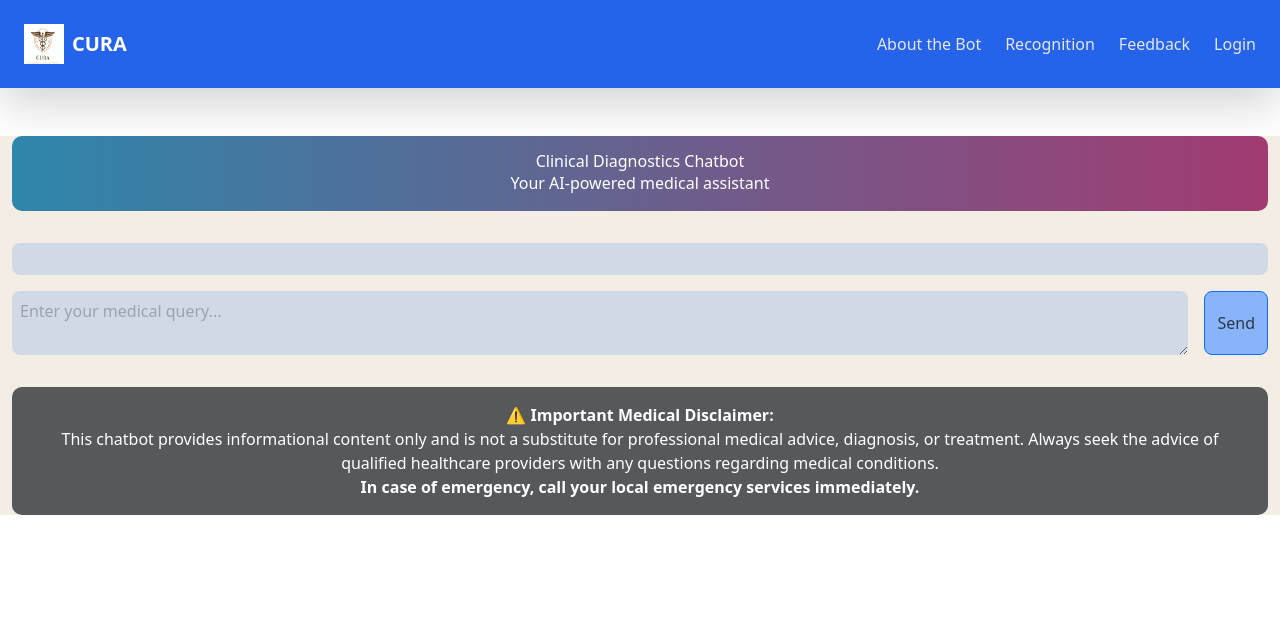
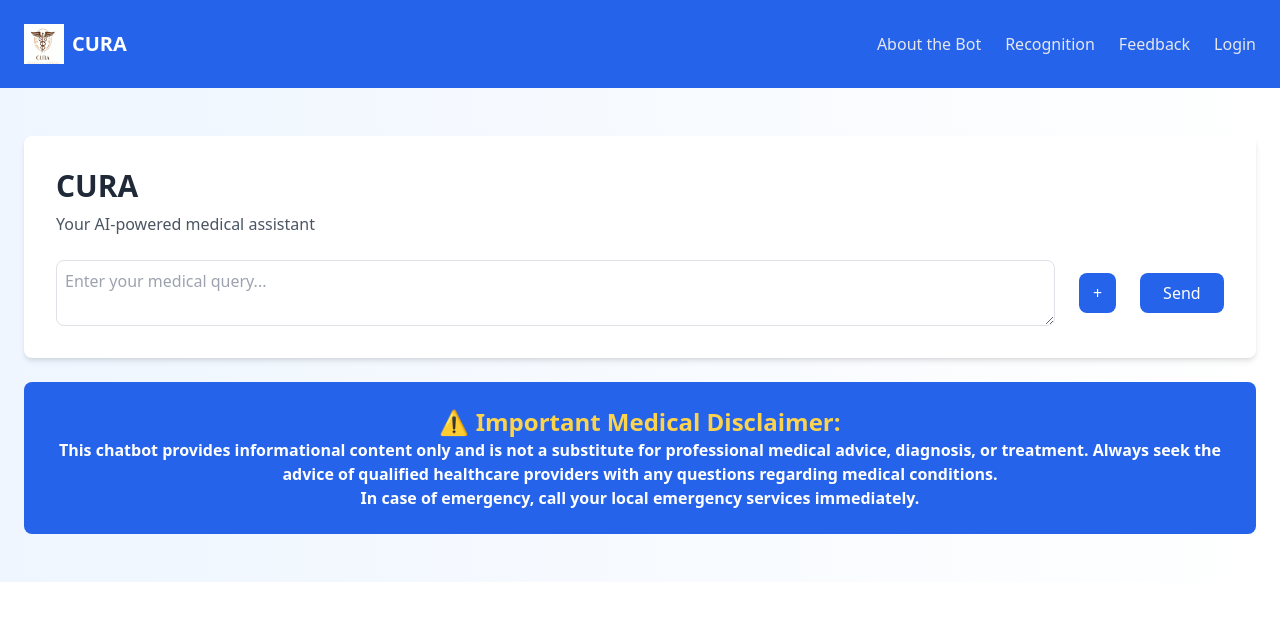
Before and after one commit to samkit511/medic, a React (Vite) app in the folder medic-landing/: page /chatbot in a window 1280 px wide. Shown: the top 620 px of the page. Built offline with nearby package versions, Linux system fonts and the light colour scheme.

Commit message:
Add requirements.txt, README.md, chatbot.css, and chatbot.jsx to main branch

```diff
--- a/medic-landing/src/components/chatbot.css
+++ b/medic-landing/src/components/chatbot.css
@@ -1,60 +1,27 @@
-/* src/components/Chatbot.css */
-.chatbot-container {
-  background-color: #F4EDE4; /* Warm beige */
-  color: #2D3748; /* Dark gray for text */
-}
-
-.main-header {
-  background: linear-gradient(90deg, #2E86AB, #A23B72);
-  padding: 1rem;
-  border-radius: 10px;
-  margin-bottom: 2rem;
-  text-align: center;
-}
-
-.main-header h1,
-.main-header p {
-  color: white;
-}
-
-.sidebar {
-  padding: 1rem;
-  background: #D1D9E6; /* Muted blue-gray */
-  border-radius: 8px;
-  margin-bottom: 1rem;
-}
-
-.chat-area {
-  max-height: 400px;
-  overflow-y: auto;
-  padding: 1rem;
-  background: #D1D9E6; /* Muted blue-gray */
-  border-radius: 8px;
-  margin-bottom: 1rem;
-}
-
-.chat-message {
-  padding: 10px;
-  border-radius: 8px;
-  margin: 5px 0;
-  color: #2D3748;
+.chat-message-wrapper {
+  display: flex;
+  width: 100%;
 }
 
 .chat-message.user {
   background: #E6E6FA; /* Light lavender for user messages */
-  margin-left: 20%;
+  margin-left: auto;
+  max-width: 70%;
+  text-align: left;
 }
 
 .chat-message.bot {
-  background: #ADD8E6; /* Light blue for bot messages */
-  margin-right: 20%;
+  background: #E0F7FA; /* Light cyan for bot messages */
+  margin-right: auto;
+  max-width: 70%;
+  text-align: left;
 }
 
 .emergency-alert {
   background: #ff4444;
   color: white;
   padding: 1rem;
-  border-radius: 10px;
+  border-radius: 0.5rem;
   margin: 1rem 0;
   font-weight: bold;
 }
@@ -82,33 +49,3 @@
   background: #e6ffe6;
   padding: 1rem;
 }
-
-.chat-input {
-  display: flex;
-  gap: 1rem;
-}
-
-.chat-input textarea {
-  flex: 1;
-  background-color: #D1D9E6;
-  border-radius: 8px;
-  padding: 0.5rem;
-  color: #2D3748;
-  border: none;
-  resize: vertical;
-}
-
-.chat-input button {
-  background-color: #89B4FA; /* Soft pastel blue */
-  color: #2D3748;
-  border-radius: 8px;
-}
-
-.footer {
-  text-align: center;
-  margin-top: 2rem;
-  padding: 1rem;
-  background: #56585C;
-  border-radius: 10px;
-  color: white;
-}
--- a/medic-landing/src/components/chatbot.jsx
+++ b/medic-landing/src/components/chatbot.jsx
@@ -1,7 +1,7 @@
 import React, { useState, useEffect, useRef } from 'react';
 import axios from 'axios';
 import { useNavigate } from 'react-router-dom';
-import './Chatbot.css';
+import './Chatbot.css'; // Ensure CSS is imported
 
 const Chatbot = () => {
   const [messages, setMessages] = useState([]);
@@ -11,6 +11,7 @@ const Chatbot = () => {
   const [isLoading, setIsLoading] = useState(false);
   const [isLoggedIn, setIsLoggedIn] = useState(false);
   const chatContainerRef = useRef(null);
+  const fileInputRef = useRef(null);
   const navigate = useNavigate();
 
   const BACKEND_URL = 'http://localhost:8000';
@@ -55,12 +56,12 @@ const Chatbot = () => {
         content: `
           ${data.emergency ? '<div class="emergency-alert">EMERGENCY: SEEK IMMEDIATE MEDICAL ATTENTION!</div>' : ''}
           <div class="urgency-${data.urgency_level || 'low'}">
-            ${data.response}<br>
+            <strong>Response:</strong><br>${data.response}<br><br>
             <strong>Confidence:</strong> ${(data.confidence || 0).toFixed(2)}<br>
             <strong>Explanation:</strong> ${data.explanation || 'N/A'}<br>
             <strong>Urgency:</strong> ${data.urgency_level || 'N/A'}<br>
-            ${data.disclaimer ? `<strong>Disclaimer:</strong> ${data.disclaimer}` : ''}
-            ${data.possible_conditions?.length ? `<br><strong>Possible Conditions:</strong> ${data.possible_conditions.join(', ')}` : ''}
+            ${data.disclaimer ? `<strong>Disclaimer:</strong> ${data.disclaimer}<br>` : ''}
+            ${data.possible_conditions?.length ? `<strong>Possible Conditions:</strong> ${data.possible_conditions.join(', ')}` : ''}
           </div>
         `,
         timestamp: new Date().toLocaleTimeString(),
@@ -98,8 +99,7 @@ const Chatbot = () => {
         content: `
           ${data.analysis?.emergency ? '<div class="emergency-alert">EMERGENCY: SEEK IMMEDIATE MEDICAL ATTENTION!</div>' : ''}
           <div class="urgency-${data.analysis?.urgency_level || 'low'}">
-            Document processed: ${data.filename}<br>
-            ${data.analysis?.response || 'No analysis available.'}<br>
+            <strong>Response:</strong><br>Document processed: ${data.filename}<br>${data.analysis?.response || 'No analysis available.'}<br><br>
             <strong>Confidence:</strong> ${(data.analysis?.confidence || 0).toFixed(2)}<br>
             <strong>Explanation:</strong> ${data.analysis?.explanation || 'N/A'}<br>
             <strong>Urgency:</strong> ${data.analysis?.urgency_level || 'N/A'}<br>
@@ -118,6 +118,7 @@ const Chatbot = () => {
       setMessages((prev) => [...prev, errorMessage]);
     } finally {
       setIsLoading(false);
+      if (fileInputRef.current) fileInputRef.current.value = ''; // Reset file input
     }
   };
 
@@ -139,52 +140,96 @@ const Chatbot = () => {
     }
   };
 
+  // Trigger file input when plus button is clicked
+  const handlePlusClick = () => {
+    if (fileInputRef.current) fileInputRef.current.click();
+  };
+
   return (
-    <div className="chatbot-container container my-5">
-      <div className="main-header">
-        <h1>Clinical Diagnostics Chatbot</h1>
-        <p>Your AI-powered medical assistant</p>
-      </div>
-
+    <div className="bg-gradient-to-r from-blue-50 to-white py-12">
+      <div className="w-full px-4 md:px-8 lg:px-12">
+        <div className="flex flex-col md:flex-row gap-6">
           {isLoggedIn && (
-        <div className="sidebar">
-          <h2>Welcome, {username}</h2>
-          <h3>Upload Medical Document</h3>
+            <div className="w-full md:w-1/4 bg-blue-100 p-6 rounded-lg shadow-md">
+              <h2 className="text-xl font-semibold text-blue-800 mb-4">Welcome, {username}</h2>
+              <h3 className="text-lg font-medium text-gray-700 mb-2">Upload Medical Document</h3>
               <input
                 type="file"
                 accept=".pdf,.txt,.docx"
                 onChange={handleFileUpload}
                 disabled={isLoading}
+                className="w-full p-2 mb-4 border border-gray-300 rounded-lg hidden"
+                ref={fileInputRef}
               />
-          <button className="btn btn-danger mt-3" onClick={handleLogout}>
+              <button
+                className="w-full bg-blue-600 text-white p-2 rounded-lg hover:bg-blue-700 transition"
+                onClick={handleLogout}
+                disabled={isLoading}
+              >
                 Logout
               </button>
             </div>
           )}
-
-      <div className="chat-area" ref={chatContainerRef}>
+          <div className="w-full">
+            <div className="bg-white p-8 rounded-lg shadow-md">
+              <div className="main-header">
+                <h1 className="text-3xl font-bold text-gray-800 mb-2">CURA</h1>
+                <p className="text-gray-600">Your AI-powered medical assistant</p>
+              </div>
+              <div className="chat-area flex flex-col" ref={chatContainerRef} style={{ maxHeight: '400px', overflowY: 'auto' }}>
                 {messages.map((msg, index) => (
-          <div key={index} className={`chat-message ${msg.role === 'user' ? 'user' : 'bot'}`} dangerouslySetInnerHTML={{ __html: `${msg.role === 'user' ? 'You' : 'Bot'}: ${msg.content}<br><small>${msg.timestamp}</small>` }} />
+                  <div
+                    key={index}
+                    className={`chat-message-wrapper ${msg.role === 'user' ? 'justify-end' : 'justify-start'}`}
+                  >
+                    <div
+                      className={`chat-message ${msg.role === 'user' ? 'user' : 'bot'} p-4 mb-4 rounded-lg`}
+                      dangerouslySetInnerHTML={{ __html: `${msg.role === 'user' ? 'You' : 'Bot'}<br>${msg.content}<br><small className="text-gray-500 block mt-2">${msg.timestamp}</small>` }}
+                    />
+                  </div>
                 ))}
               </div>
-
-      <div className="chat-input">
+              <div className="chat-input mt-4 flex gap-4 items-center">
                 <textarea
                   value={input}
                   onChange={(e) => setInput(e.target.value)}
                   onKeyPress={handleKeyPress}
                   placeholder="Enter your medical query..."
                   disabled={isLoading}
+                  className="w-full p-2 border border-gray-300 rounded-lg focus:outline-none focus:border-blue-500 resize-vertical"
                 />
-        <button className="btn btn-primary" onClick={submitQuery} disabled={isLoading}>
+                <button
+                  className="bg-blue-600 text-white p-2 rounded-lg hover:bg-blue-700 transition w-10 flex items-center justify-center"
+                  onClick={handlePlusClick}
+                  disabled={isLoading}
+                  title="Upload File"
+                >
+                  +
+                </button>
+                <button
+                  className="bg-blue-600 text-white p-2 rounded-lg hover:bg-blue-700 transition w-24"
+                  onClick={submitQuery}
+                  disabled={isLoading}
+                >
                   {isLoading ? 'Sending...' : 'Send'}
                 </button>
+                <input
+                  type="file"
+                  accept=".pdf,.txt,.docx"
+                  onChange={handleFileUpload}
+                  disabled={isLoading}
+                  className="hidden"
+                  ref={fileInputRef}
+                />
               </div>
-
-      <div className="footer">
-        <p><strong>⚠️ Important Medical Disclaimer:</strong></p>
-        <p>This chatbot provides informational content only and is not a substitute for professional medical advice, diagnosis, or treatment. Always seek the advice of qualified healthcare providers with any questions regarding medical conditions.</p>
-        <p><strong>In case of emergency, call your local emergency services immediately.</strong></p>
+            </div>
+            <div className="footer mt-6 bg-blue-600 text-white p-4 rounded-lg text-center">
+              <p><strong className="text-yellow-300 text-2xl">⚠️ Important Medical Disclaimer:</strong></p>
+              <strong className="text-l"><p>This chatbot provides informational content only and is not a substitute for professional medical advice, diagnosis, or treatment. Always seek the advice of qualified healthcare providers with any questions regarding medical conditions.</p>
+              <p><strong>In case of emergency, call your local emergency services immediately.</strong></p></strong>
+            </div>
+          </div>
+        </div>
       </div>
     </div>
   );
```
Also changed, not shown: medic-landing/requirements.txt (added), 1 other file (tests, documents, lock files or other folders). Lines whose indentation alone changed are shown as unchanged.
